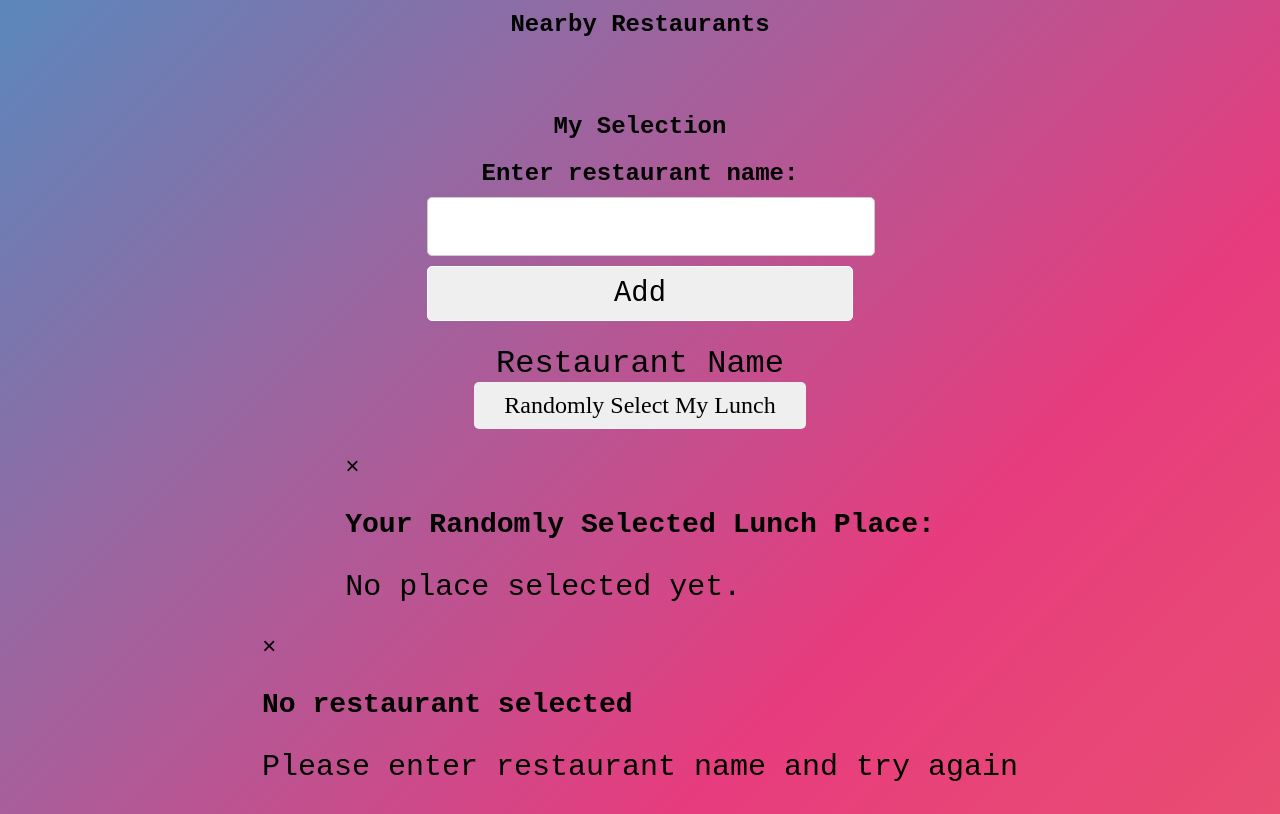
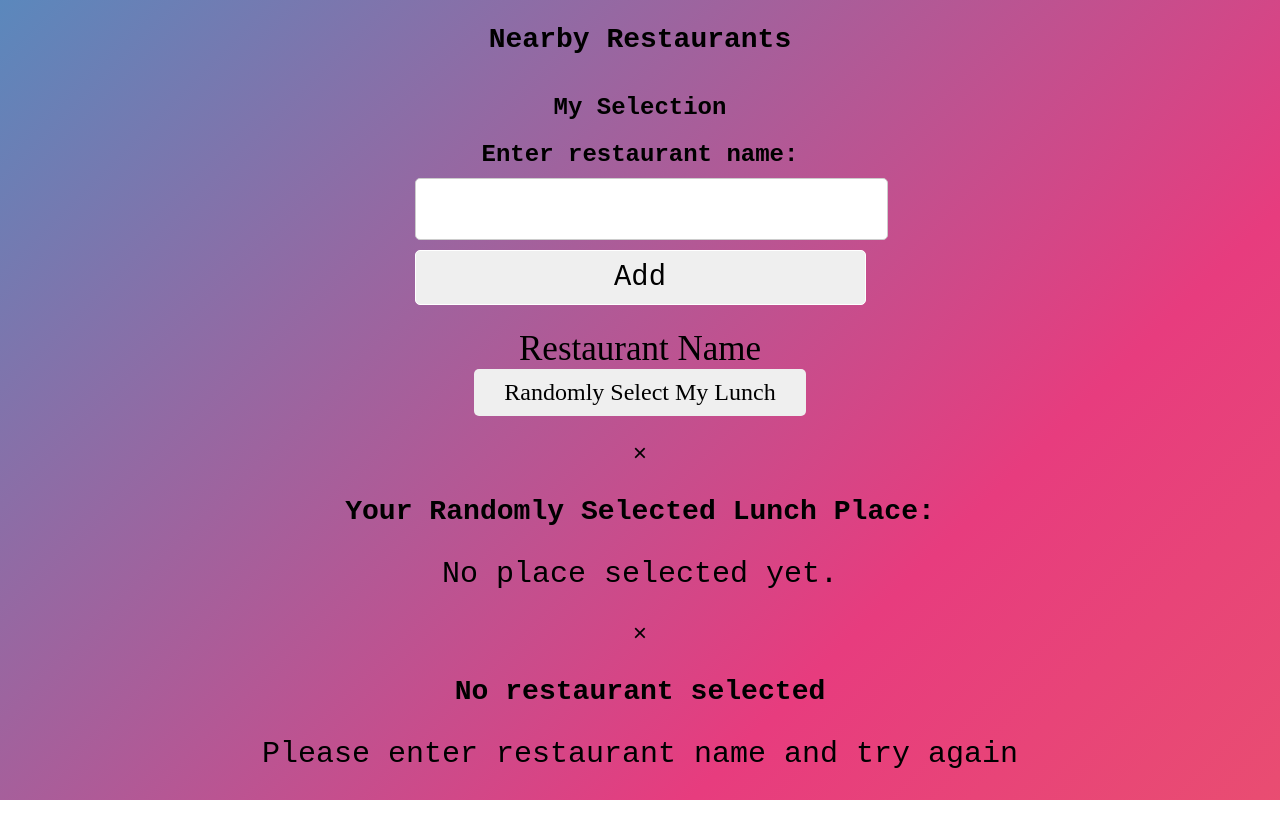
Before and after one commit to Siennaxstarr/LunchRoulette, a plain HTML site: page landing.html in a window 1280 px wide. Drawn offline with Linux system fonts and the light colour scheme.

Commit message:
Applied Custom Styles to Landing Page

```diff
--- a/Assets/CSS/Style.CSS
+++ b/Assets/CSS/Style.CSS
@@ -93,7 +93,6 @@ body, html {
     padding: 1rem 0;
     width: 20rem;
     text-align: center;
-    border: 0.1rem solid gray;
     margin-bottom: 1rem;
     text-decoration: none;
     background-color: white;
@@ -103,11 +102,10 @@ body, html {
     cursor: pointer;
     transform: translateY(-0.1rem);
     transition: transform 150ms;
-    background-color: #4c00ff;
-    padding: 10px 20px;
+    padding: 5px 10px;
     border: none;
-    border-radius: 5px;
-    box-shadow: 0 0 10px #b91fb9, 0 0 20px #ff00ff, 0 0 30px #ff00ff;
+    border-radius: 10px;
+    box-shadow: 0 0 10px #b91fb9, 0 0 20px #ff00ff, 0 0 50px #ff00ff;
     transition: box-shadow 0.3s ease;
 }
 
@@ -135,9 +133,10 @@ a.btn:hover {
 
 /*----------Landing html---------*/
 
-#nearby-restaurants {
-    padding: 1px 0;
-    font-family: 'Courier New', Courier, monospace;
+
+body,html {
+    text-align: center;
+    overflow-x: hidden;
 }
 
 #select-lunch {
@@ -147,6 +146,11 @@ a.btn:hover {
     padding: 10px 30px;
     border: 1px white;
     border-radius: 5px;
+    transition: background-color 0.3s ease;
+}
+
+#select-lunch:hover {
+    box-shadow: 0 0 10px #b91fb9, 0 0 20px #ff00ff, 0 0 50px #ff00ff;
 }
 
 #user-selection {
@@ -155,8 +159,8 @@ a.btn:hover {
 
 #restaurant-name {
     font-family: 'Courier New', Courier, monospace;
-    font: bold;
-    font-size: xx-large;
+    font-family: bold;
+    font-size: 35px;
 }
 
 .button-container {
@@ -170,3 +174,15 @@ a.btn:hover {
     border: 1px solid white;
     border-radius: 5px;
 }
+
+#add-restaurant:hover {
+    box-shadow: 0 0 10px #b91fb9, 0 0 20px #ff00ff, 0 0 50px #ff00ff;
+}
+
+#nearby-restaurants h2 {
+    font-family: 'Courier New', Courier, monospace;
+    font-size: 28px;
+    color: #000000;
+    margin: 0;
+    margin-bottom: -5em;
+}
```
